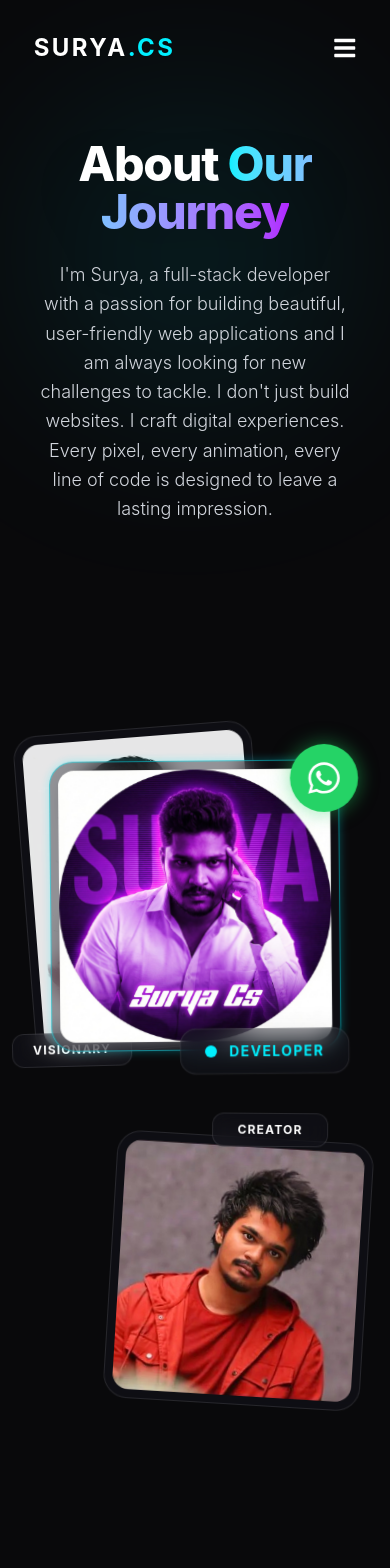
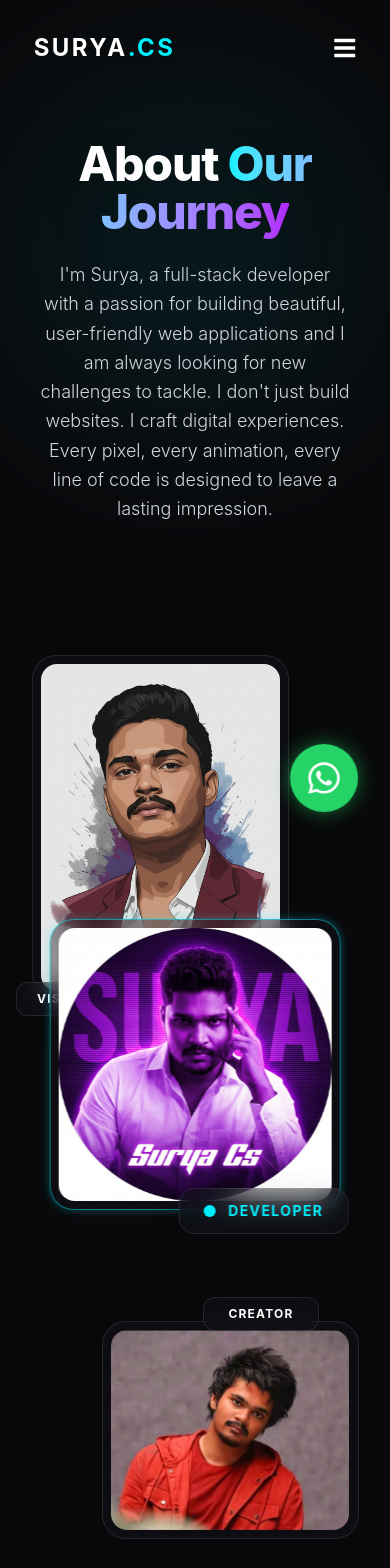
Before and after one commit to Surya200622/surya.cs-portfolio, a React (Vite) app: page /about in a window 390 px wide. Shown: the top 1568 px of the page. Built offline with nearby package versions, Linux system fonts and the light colour scheme.

Commit message:
Implement mobile responsiveness in AboutUs component
Added mobile responsiveness for image transforms and animations.

```diff
--- a/src/pages/AboutUs.jsx
+++ b/src/pages/AboutUs.jsx
@@ -1,10 +1,18 @@
-import { useRef } from 'react';
+import { useRef, useState, useEffect } from 'react';
 import { motion, useScroll, useTransform, useSpring } from 'framer-motion';
 import Skills from '../components/Skills';
 
 const AboutUs = () => {
   const containerRef = useRef(null);
   const collageRef = useRef(null);
+  const [isMobile, setIsMobile] = useState(false);
+
+  useEffect(() => {
+    const checkMobile = () => setIsMobile(window.innerWidth < 768);
+    checkMobile();
+    window.addEventListener('resize', checkMobile);
+    return () => window.removeEventListener('resize', checkMobile);
+  }, []);
 
   const { scrollYProgress } = useScroll({
     target: containerRef,
@@ -31,20 +39,21 @@ const AboutUs = () => {
   const yBg2 = useSpring(rawYBg2, { stiffness: 40, damping: 25 });
 
   // Image parallax — controlled ranges, different speeds per layer for depth
-  const rawYImg1 = useTransform(collageProgress, [0, 1], [60, -80]);      // center — slowest (closest)
-  const rawYImg2 = useTransform(collageProgress, [0, 1], [-40, 100]);    // top-left — medium speed
-  const rawYImg3 = useTransform(collageProgress, [0, 1], [80, -100]);    // bottom-right — fastest (furthest)
+  // On mobile, disable transforms for clear image display
+  const rawYImg1 = useTransform(collageProgress, [0, 1], isMobile ? [0, 0] : [60, -80]);
+  const rawYImg2 = useTransform(collageProgress, [0, 1], isMobile ? [0, 0] : [-40, 100]);
+  const rawYImg3 = useTransform(collageProgress, [0, 1], isMobile ? [0, 0] : [80, -100]);
   const yImg1 = useSpring(rawYImg1, springConfig);
   const yImg2 = useSpring(rawYImg2, springConfig);
   const yImg3 = useSpring(rawYImg3, springConfig);
 
-  // Rotation on scroll — cards gently rotate as you scroll by
-  const rotateImg1 = useTransform(collageProgress, [0, 0.5, 1], [2, 0, -2]);
-  const rotateImg2 = useTransform(collageProgress, [0, 0.5, 1], [-4, -2, 0]);
-  const rotateImg3 = useTransform(collageProgress, [0, 0.5, 1], [3, 1, -1]);
+  // Rotation on scroll — disabled on mobile for clarity
+  const rotateImg1 = useTransform(collageProgress, [0, 0.5, 1], isMobile ? [0, 0, 0] : [2, 0, -2]);
+  const rotateImg2 = useTransform(collageProgress, [0, 0.5, 1], isMobile ? [0, 0, 0] : [-4, -2, 0]);
+  const rotateImg3 = useTransform(collageProgress, [0, 0.5, 1], isMobile ? [0, 0, 0] : [3, 1, -1]);
 
-  // Scale — center image grows subtly as it enters viewport
-  const scaleImg1 = useTransform(collageProgress, [0.1, 0.4, 0.8], [0.9, 1.02, 0.98]);
+  // Scale — disabled on mobile for clarity
+  const scaleImg1 = useTransform(collageProgress, [0.1, 0.4, 0.8], isMobile ? [1, 1, 1] : [0.9, 1.02, 0.98]);
   const smoothScaleImg1 = useSpring(scaleImg1, springConfig);
 
 
@@ -100,7 +109,7 @@ const AboutUs = () => {
         </motion.div>
 
         {/* Dynamic Collage Section */}
-        <div ref={collageRef} className="relative w-full max-w-5xl h-[800px] md:h-[800px] flex items-center justify-center">
+        <div ref={collageRef} className="relative w-full max-w-5xl h-[900px] md:h-[800px] flex items-center justify-center">
 
           {/* Top Left Image — medium layer speed + scroll rotation */}
           <motion.div
@@ -110,9 +119,9 @@ const AboutUs = () => {
             whileInView="visible"
             viewport={{ once: true, margin: "-80px" }}
             custom={0}
-            className="absolute z-10 w-[70%] md:w-[350px] top-10 md:top-0 left-0 md:left-10"
+            className="absolute z-10 w-[75%] md:w-[350px] top-4 md:top-0 left-2 md:left-10"
           >
-            <div className="glass p-2 rounded-3xl border border-neon-purple/40 transform -rotate-3 md:-rotate-6 hover:rotate-0 transition-all duration-500 shadow-[0_0_40px_rgba(176,38,255,0.15)] bg-zinc-900/30 backdrop-blur-md">
+            <div className="glass p-2 rounded-3xl border border-neon-purple/40 transform rotate-0 md:-rotate-6 hover:rotate-0 transition-all duration-500 shadow-[0_0_40px_rgba(176,38,255,0.15)] bg-zinc-900/30 backdrop-blur-md">
               <img src="/assets/images/WhatsApp Image 2025-11-25 at 20.07.24_74456a06.jpg" alt="Artistic Profile" className="w-full h-auto rounded-2xl object-cover opacity-90 hover:opacity-100 transition-opacity" />
             </div>
             <div className="absolute -bottom-4 -left-4 md:-left-8 glass px-5 py-2 rounded-xl border border-neon-purple/20 backdrop-blur-xl bg-zinc-800/80">
@@ -128,7 +137,7 @@ const AboutUs = () => {
             whileInView="visible"
             viewport={{ once: true, margin: "-80px" }}
             custom={1}
-            className="absolute z-30 w-[85%] md:w-[450px] top-[150px] md:top-auto left-1/2 -translate-x-1/2 md:-translate-x-1/2 md:left-1/2"
+            className="absolute z-30 w-[85%] md:w-[450px] top-[280px] md:top-auto left-1/2 -translate-x-1/2 md:-translate-x-1/2 md:left-1/2"
           >
             <div className="glass p-2 md:p-3 rounded-3xl neon-border transform hover:scale-105 transition-all duration-500 shadow-[0_0_50px_rgba(0,240,255,0.25)] bg-zinc-900/40 backdrop-blur-xl">
               <img src="/assets/images/WhatsApp Image 2026-03-03 at 10.04.23 AM.jpeg" alt="Surya Profile" className="w-full h-auto rounded-2xl object-cover" />
@@ -147,10 +156,10 @@ const AboutUs = () => {
             whileInView="visible"
             viewport={{ once: true, margin: "-80px" }}
             custom={2}
-            className="absolute z-20 w-[75%] md:w-[400px] bottom-0 md:-bottom-20 right-0 md:right-0"
+            className="absolute z-20 w-[75%] md:w-[400px] bottom-0 md:-bottom-20 right-2 md:right-0"
           >
-            <div className="glass p-2 rounded-3xl border border-white/20 transform rotate-3 hover:rotate-0 transition-all duration-500 shadow-2xl bg-zinc-900/60 backdrop-blur-lg">
-              <img src="/assets/images/aifaceswap-1b7f5fe5feca730d7ec0009fcdcc80c6.jpg" alt="Casual Profile" className="w-full h-[250px] md:h-[350px] rounded-2xl object-cover" />
+            <div className="glass p-2 rounded-3xl border border-white/20 transform rotate-0 md:rotate-3 hover:rotate-0 transition-all duration-500 shadow-2xl bg-zinc-900/60 backdrop-blur-lg">
+              <img src="/assets/images/aifaceswap-1b7f5fe5feca730d7ec0009fcdcc80c6.jpg" alt="Casual Profile" className="w-full h-[200px] md:h-[350px] rounded-2xl object-cover" />
             </div>
             <div className="absolute -top-6 right-10 glass px-6 py-2 rounded-xl border border-white/10 backdrop-blur-xl bg-zinc-800/80 shadow-lg">
               <p className="text-white font-bold tracking-widest text-xs md:text-sm">CREATOR</p>
@@ -174,7 +183,7 @@ const AboutUs = () => {
         </motion.div>
 
       </div>
-      <div className="relative z-20 pb-20">
+      <div className="relative z-20 pb-20 w-screen left-1/2 -translate-x-1/2">
         <Skills />
       </div>
     </div>
```
